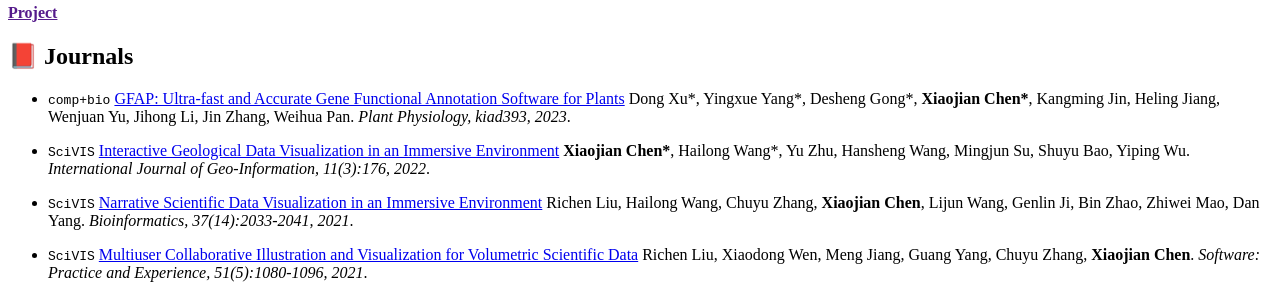
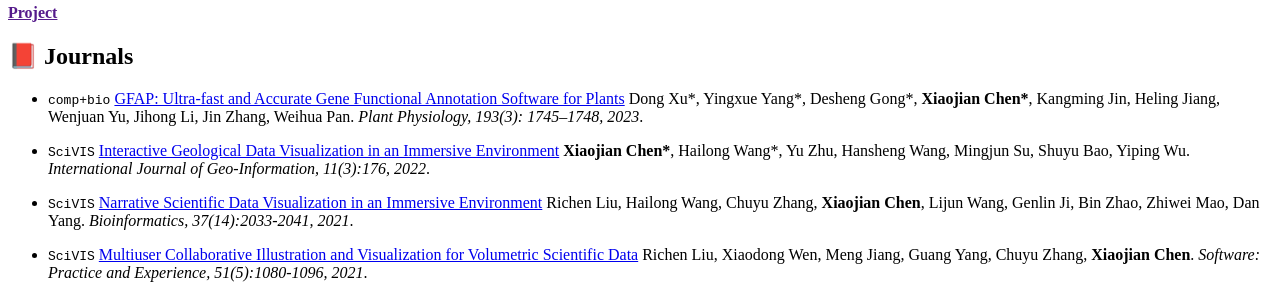
Before and after one commit to Jerry391/Jerry391.github.io, a Jekyll site: the page built from _pages/includes/pub.md, in a window 1280 px wide. Shown: the part 651-951 px from the top of the page. Built offline with Jekyll 4.4.1, drawn with Linux system fonts in a browser that asks for light colours; our own code applies the rules of GitHub Pages for plain Markdown files.

Commit message:
update pub

```diff
--- a/_pages/includes/pub.md
+++ b/_pages/includes/pub.md
@@ -16,7 +16,7 @@ Richen Liu, Hailong Wang, Chuyu Zhang, **Xiaojian Chen**, Lijun Wang, Genlin Ji,
 
 ## 📕 Journals
 
-- ``comp+bio`` [GFAP: Ultra-fast and Accurate Gene Functional Annotation Software for Plants](https://doi.org/10.1093/plphys/kiad393) Dong Xu\*, Yingxue Yang\*, Desheng Gong\*, **Xiaojian Chen\***, Kangming Jin, Heling Jiang, Wenjuan Yu, Jihong Li, Jin Zhang, Weihua Pan. *Plant Physiology, kiad393, 2023*.
+- ``comp+bio`` [GFAP: Ultra-fast and Accurate Gene Functional Annotation Software for Plants](https://doi.org/10.1093/plphys/kiad393) Dong Xu\*, Yingxue Yang\*, Desheng Gong\*, **Xiaojian Chen\***, Kangming Jin, Heling Jiang, Wenjuan Yu, Jihong Li, Jin Zhang, Weihua Pan. *Plant Physiology, 193(3): 1745–1748, 2023*.
 
 - ``SciVIS`` [Interactive Geological Data Visualization in an Immersive Environment](https://www.mdpi.com/2220-9964/11/3/176) **Xiaojian Chen\***, Hailong Wang\*, Yu Zhu, Hansheng Wang, Mingjun Su, Shuyu Bao, Yiping Wu. *International Journal of Geo-Information, 11(3):176, 2022*.
 
```
Also changed, not shown: _pages/includes/pub_short.md (+2 -2 lines).
